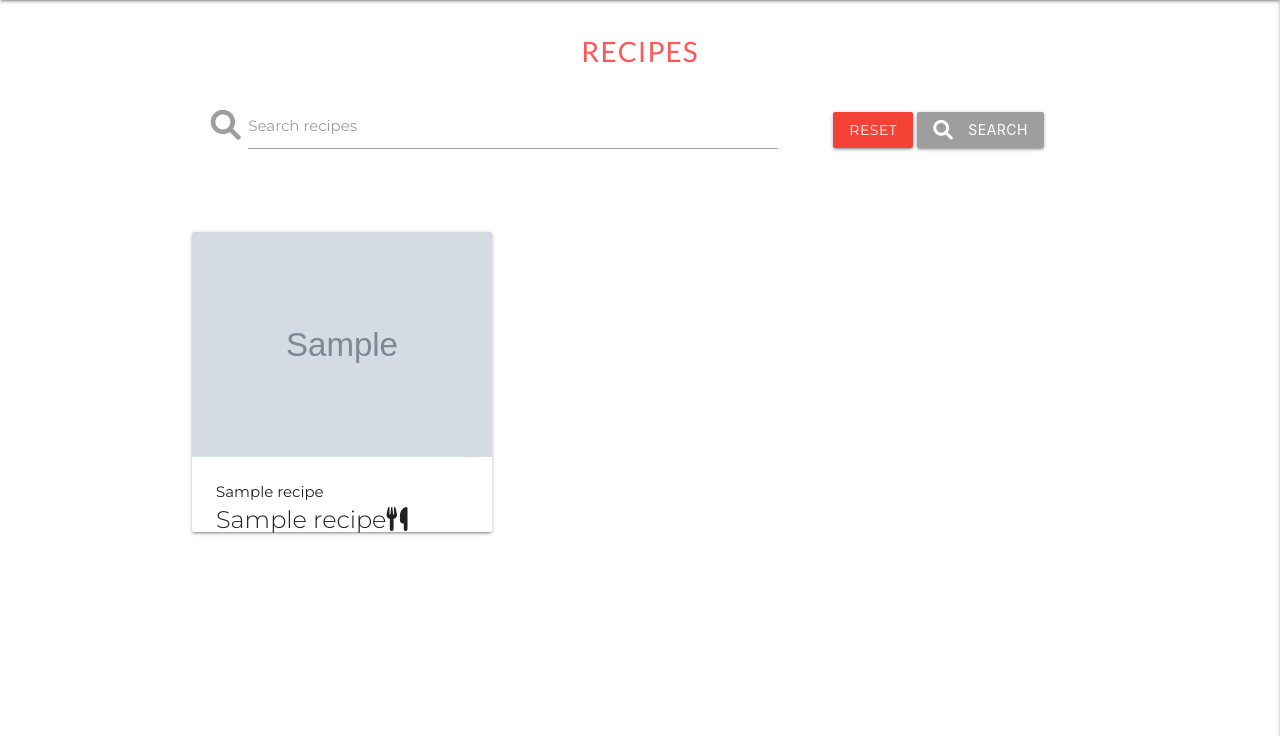
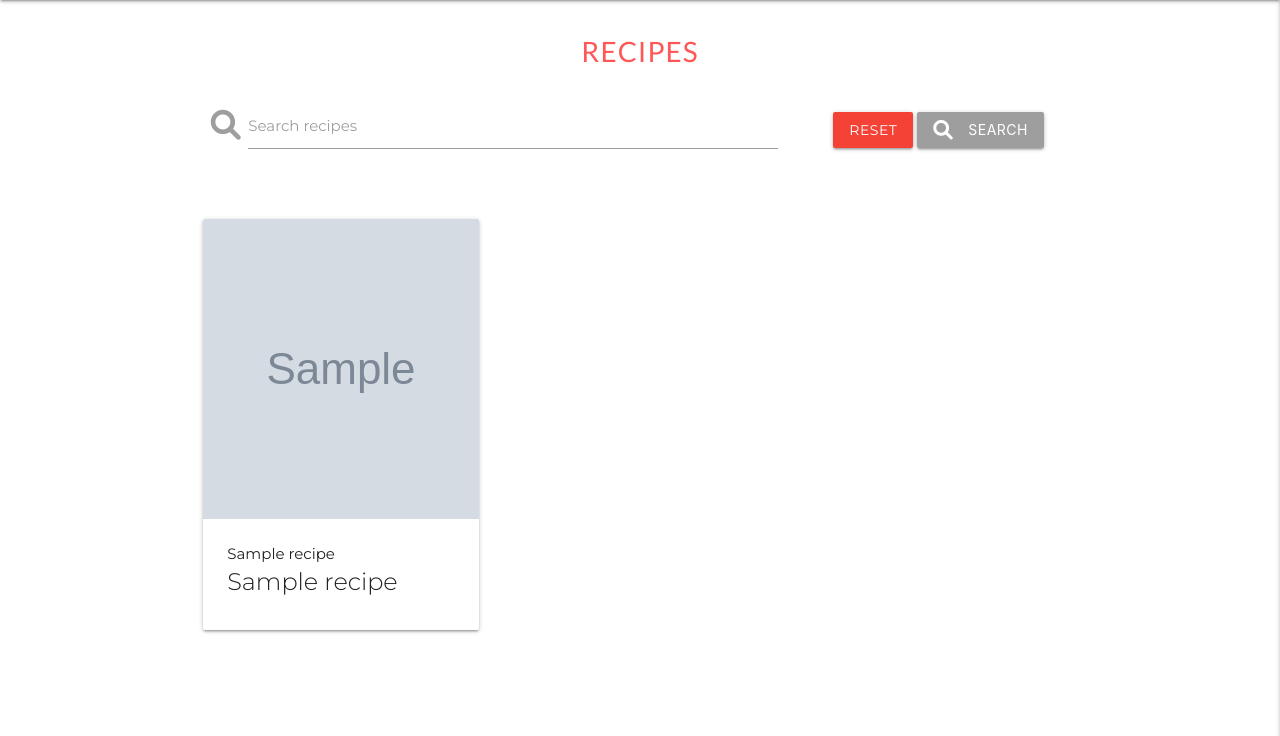
Before and after one commit to flisanp/ms3-baby-food-recipes, a Flask app: page /search in a window 1280 px wide. Shown: the part 64-800 px from the top of the page. Run offline with Flask 2, Linux system fonts and the light colour scheme; grey boxes marked "Sample" are stand-in pictures; a database or web service that is not in the repository returns one stand-in record (values such as "Sample title"); some libraries are stand-ins or nearby versions.

Commit message:
fixed card layout for recipes

```diff
--- a/static/css/style.css
+++ b/static/css/style.css
@@ -33,11 +33,27 @@ h4 {
 
 }
 
-.card {
-    height: 300px;
-    width: 300px;
+.recipe-display{
+
 }
 
+.card {
+
+}
+
+.recipe-image {
+    width:  300px;
+    height: 300px;
+    object-fit: cover;
+}
+
+.card-image{
+
+}
+
+.card-content{
+
+}
 
 .hero-text {
 
--- a/templates/recipes.html
+++ b/templates/recipes.html
@@ -23,16 +23,18 @@
 </div>
 
 <!--recipes-->
-<div class="row"></div>
+<div class="row">
 {% if recipes|length > 0 %}
 {% for recipe in recipes %}
+
+<div class="col s12 m6 l4">
     <div class="card">
         <div class="card-image waves-effect waves-block waves-light">
-            <img class="activator" src="{{ recipe.image_url }}">
+            <img class="activator recipe-image" src="{{ recipe.image_url }}">
         </div>
         <div class="card-content">
             {{ recipe.category_name }}
-            <span class="card-title activator grey-text text-darken-4"> {{ recipe.recipe_name }}<i class="fas fa-utensils"></i></span>
+            <span class="card-title activator grey-text text-darken-4">{{ recipe.recipe_name }}</span>
         </div>
         <div class="card-reveal">
             <span class="card-title grey-text text-darken-4">Ingredients</span>
@@ -49,9 +51,13 @@
             <p><em>by: {{recipe.created_by}}</em></p>
         </div>
     </div>
+</div>
+
 {% endfor %}
 </div>
 {% else %}
+
+
 
 <h4 class="center-align red-text">No Results Found</h4>
 
```
Lines whose indentation alone changed are shown as unchanged.
